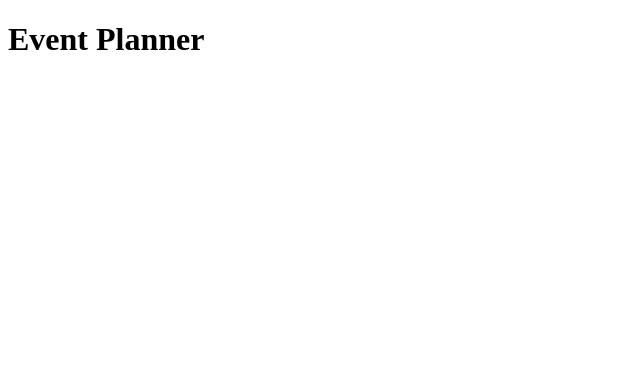
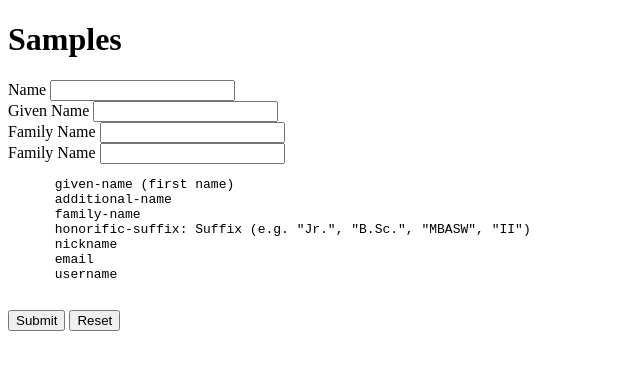
Before and after one commit to BrandonHBodine/MeetUpEventPlanner, a website: page index.html in a window 1280 px wide. Shown: the whole page, without its empty margins (0-640 px from the left). Drawn offline with Linux system fonts and the light colour scheme.

Commit message:
Testing for the best autcomplete fields

```diff
--- a/index.html
+++ b/index.html
@@ -1,10 +1,11 @@
 <!DOCTYPE html>
 <html lang="en">
+
 <head>
   <meta charset="utf-8">
   <meta http-equiv="X-UA-Compatible" content="IE=edge">
   <meta name="viewport" content="width=device-width, initial-scale=1">
-    <title>Event Planner</title>
+  <title>Samples</title>
   <!-- HTML5 Shim and Respond.js IE8 support of HTML5 elements and media queries -->
   <!-- WARNING: Respond.js doesn't work if you view the page via file:// -->
   <!--[if lt IE 9]>
@@ -12,7 +13,41 @@
       <script src="https://oss.maxcdn.com/libs/respond.js/1.4.2/respond.min.js"></script>
     <![endif]-->
 </head>
+
 <body>
-		<h1>Event Planner</h1>
+  <h1>Samples</h1>
+  <form>
+    <div>
+      <label for="name">Name</label>
+      <input id="name" type="text" required>
+    </div>
+
+    <div>
+      <label for="given-name">Given Name</label>
+      <input autocomplete="on" name="given-name" id="given-name" type="text">
+    </div>
+
+    <div>
+      <label for="family-name">Family Name</label>
+      <input id="family-name" type="text">
+    </div>
+
+    <div>
+      <label for="color">Family Name</label>
+      <input id="color" type="folor">
+    </div>
+    <pre>
+      given-name (first name)
+      additional-name
+      family-name
+      honorific-suffix: Suffix (e.g. "Jr.", "B.Sc.", "MBASW", "II")
+      nickname
+      email
+      username
+    </pre>
+    <button type="submit">Submit</button>
+    <button type="reset">Reset</button>
+  </form>
 </body>
+
 </html>
```
Lines whose indentation alone changed are shown as unchanged.
